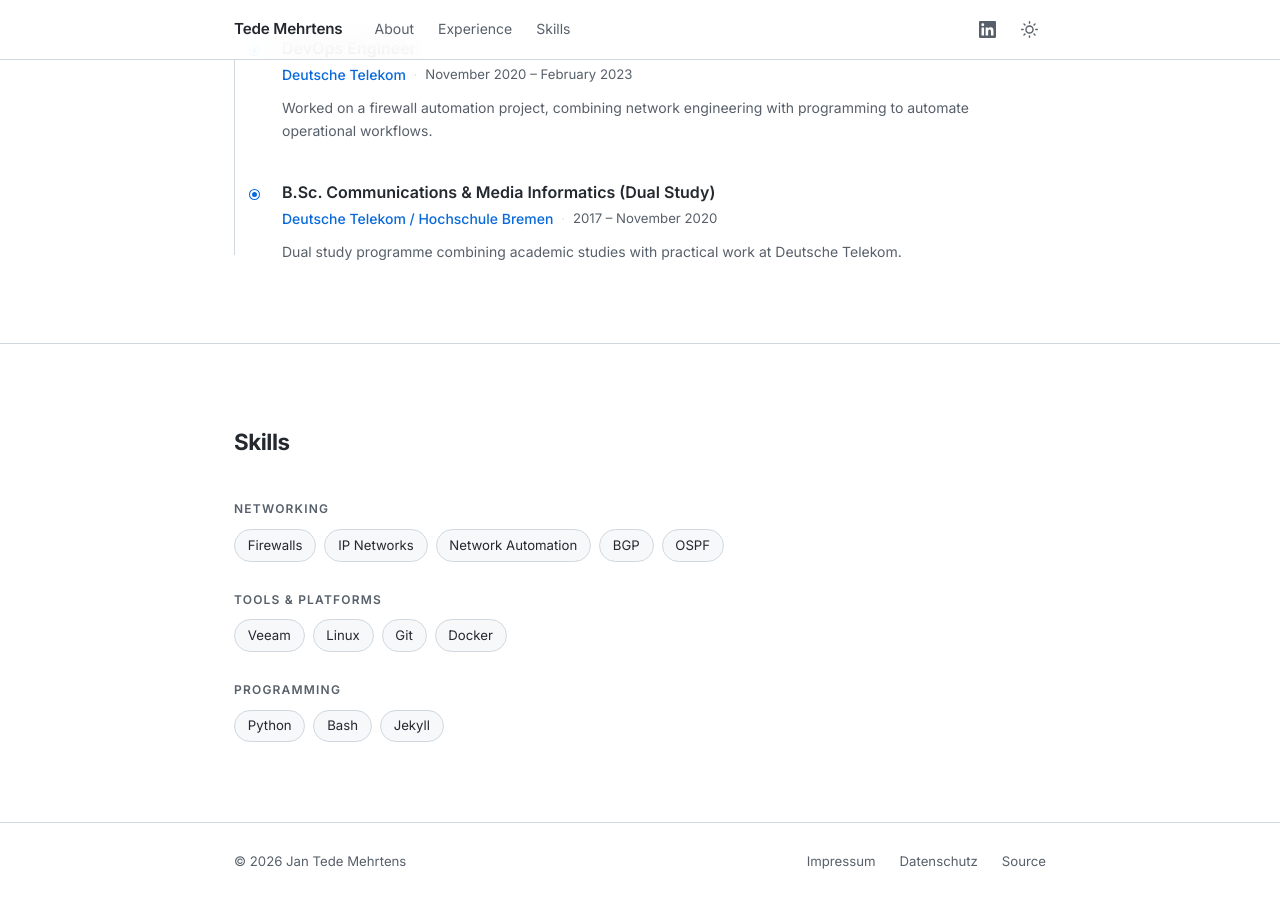
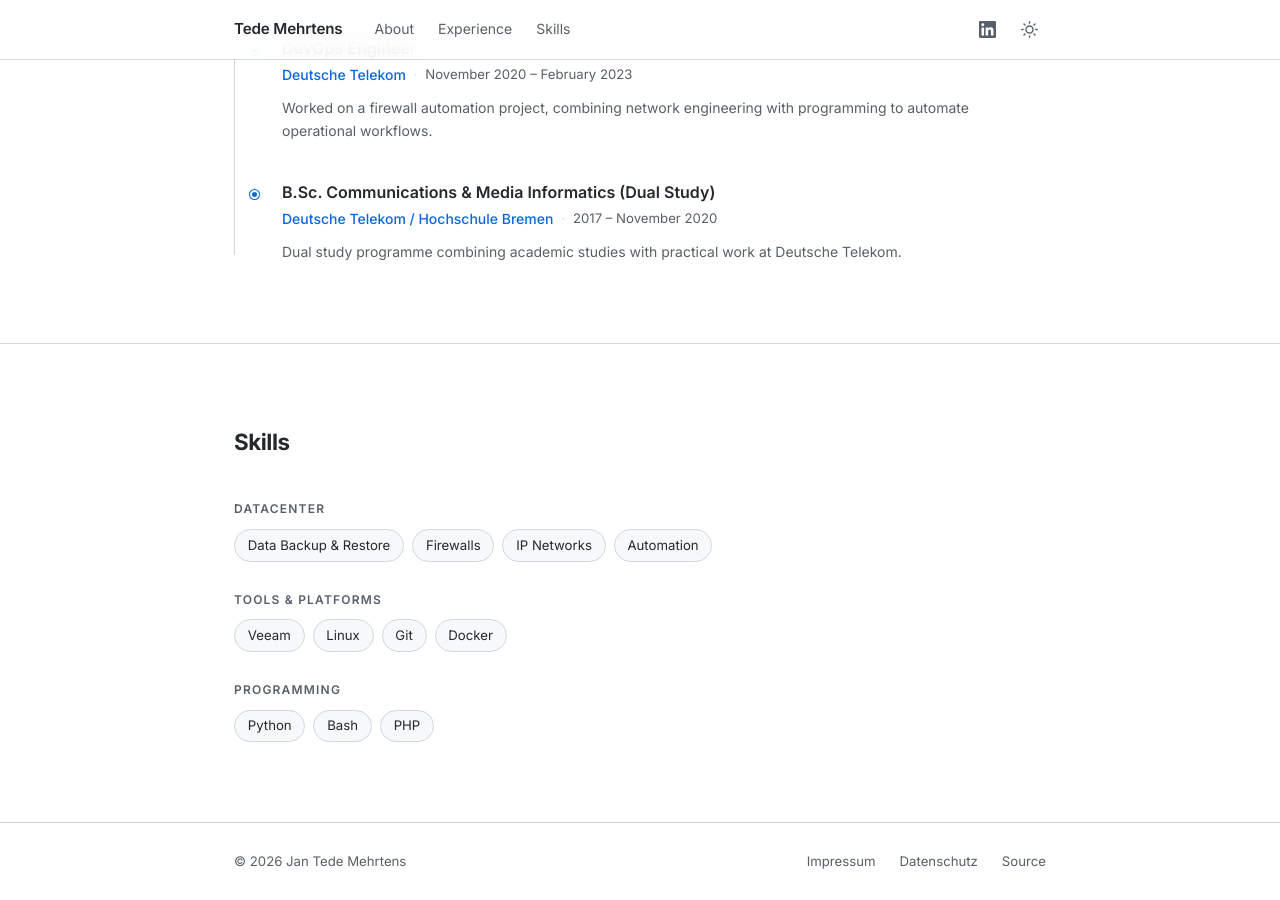
Before and after one commit to jantede/tedemehrtens.de, a Jekyll site: the page built from index.html, in a window 1280 px wide and 900 px high, scrolled down 1794 px. Built offline with Jekyll 4.4.1, drawn with Linux system fonts in a browser that asks for light colours.

Commit message:
Change skills.yml

```diff
--- a/_data/skills.yml
+++ b/_data/skills.yml
@@ -1,10 +1,9 @@
-- category: Networking
+- category: Datacenter
   items:
+    - Data Backup & Restore
     - Firewalls
     - IP Networks
-    - Network Automation
-    - BGP
-    - OSPF
+    - Automation
 
 - category: Tools & Platforms
   items:
@@ -17,4 +16,4 @@
   items:
     - Python
     - Bash
-    - Jekyll
+    - PHP
```
